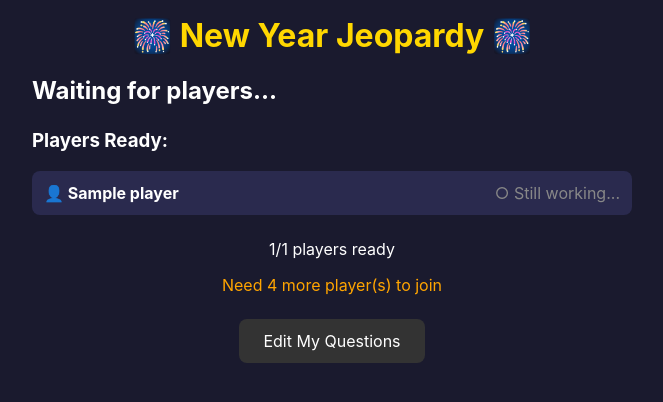
After one commit to lyo-nya/svoya-jeopardy, a Python web app: template jeopardy/app/templates/lobby.html in a window 1280 px wide. The commit adds this page. Shown: the top 402 px of the page, without its empty margins (308-971 px from the left). Run offline with Jinja, Linux system fonts and the light colour scheme; the template is opened without the code that fills it: most values are stand-ins (such as "Sample title", 1, 10 or a date in 2020); some libraries are stand-ins or nearby versions.

Commit message:
Refactor: Implement lobby, scores, and results pages
Co-authored-by: leonid.zhizhin <leonid.zhizhin@jetbrains.com>

```diff
--- a/jeopardy/app/static/css/style.css
+++ b/jeopardy/app/static/css/style.css
@@ -215,6 +215,41 @@ hr {
     font-weight: bold;
 }
 
+.host-badge {
+    color: #ffd700;
+    font-size: 12px;
+}
+
+.lobby-status {
+    text-align: center;
+    margin: 24px 0;
+}
+
+.lobby-status .warning {
+    color: #ffa500;
+}
+
+.lobby-actions {
+    display: flex;
+    gap: 12px;
+    justify-content: center;
+    flex-wrap: wrap;
+    margin: 24px 0;
+}
+
+.lobby-actions .btn:disabled {
+    opacity: 0.5;
+    cursor: not-allowed;
+}
+
+.game-started {
+    text-align: center;
+    margin-top: 24px;
+    padding: 16px;
+    background: #2d5a27;
+    border-radius: 12px;
+}
+
 /* Game board */
 .game-board {
     display: grid;
--- /dev/null
+++ b/jeopardy/app/templates/lobby.html
@@ -0,0 +1,58 @@
+{% extends "base.html" %}
+
+{% block title %}Lobby - New Year Jeopardy{% endblock %}
+
+{% block content %}
+<h1>🎆 New Year Jeopardy 🎆</h1>
+<h2>Waiting for players...</h2>
+
+<div class="players-list">
+    <h3>Players Ready:</h3>
+
+    {% for p in players %}
+        <div class="player-item">
+            <span class="player-name">
+                👤 {{ p.name }}
+                {% if p.is_host %}<span class="host-badge">(Host)</span>{% endif %}
+            </span>
+            <span class="status {% if p.questions_submitted %}status-ready{% else %}status-empty{% endif %}">
+                {% if p.questions_submitted %}
+                    ✓ Questions Ready
+                {% else %}
+                    ○ Still working...
+                {% endif %}
+            </span>
+        </div>
+    {% else %}
+        <p>No players have joined yet.</p>
+    {% endfor %}
+</div>
+
+<div class="lobby-status">
+    <p>{{ ready_count }}/{{ total_count }} players ready</p>
+    {% if total_count < 5 %}
+        <p class="warning">Need {{ 5 - total_count }} more player(s) to join</p>
+    {% endif %}
+</div>
+
+<div class="lobby-actions">
+    <a href="{{ url_for('setup.setup_overview') }}" class="btn">Edit My Questions</a>
+
+    {% if is_host %}
+        {% if can_start %}
+            <form method="POST" action="{{ url_for('game.start_game') }}" style="display: inline;">
+                <button type="submit" class="btn btn-primary">Start Game</button>
+            </form>
+        {% else %}
+            <button class="btn" disabled>Start Game (waiting for players)</button>
+        {% endif %}
+    {% endif %}
+</div>
+
+{% if game.status == "in_progress" %}
+    <div class="game-started">
+        <p>🎮 Game is in progress!</p>
+        <a href="{{ url_for('game.game_board') }}" class="btn btn-primary">Go to Game</a>
+    </div>
+{% endif %}
+{% endblock %}
```
Also changed, not shown: jeopardy/app/routes/main.py (+102 -12 lines).
